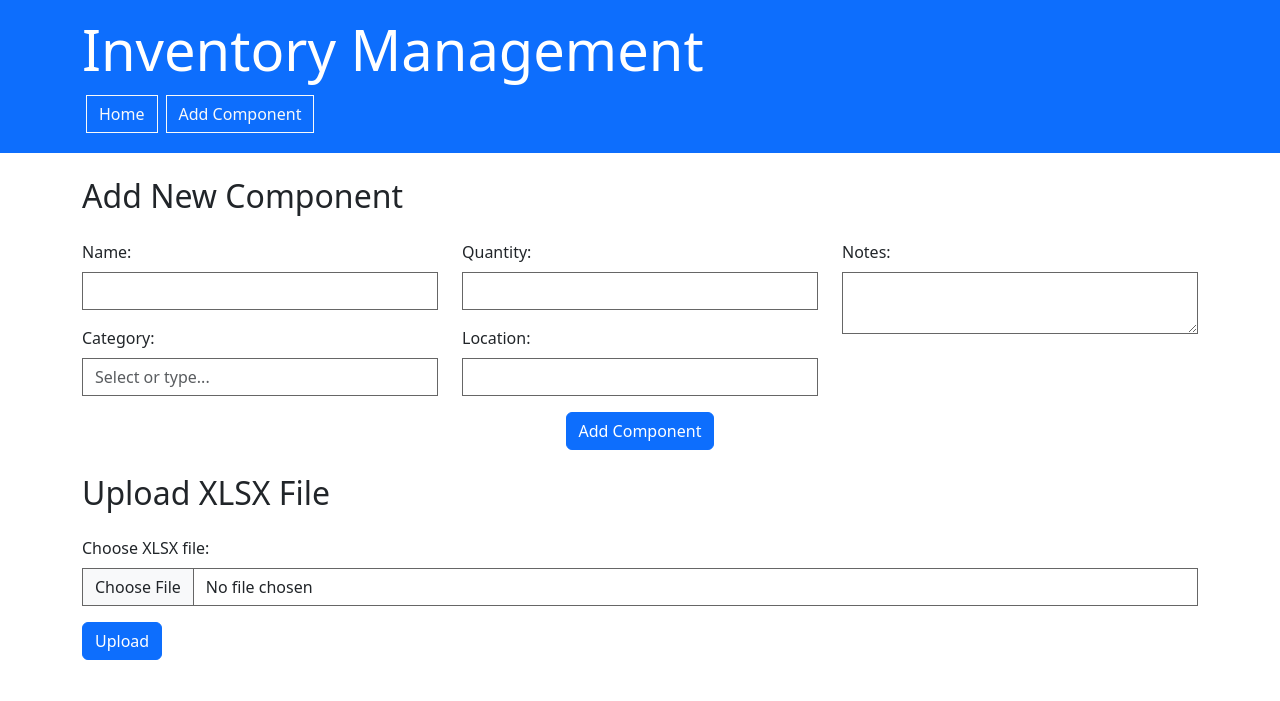
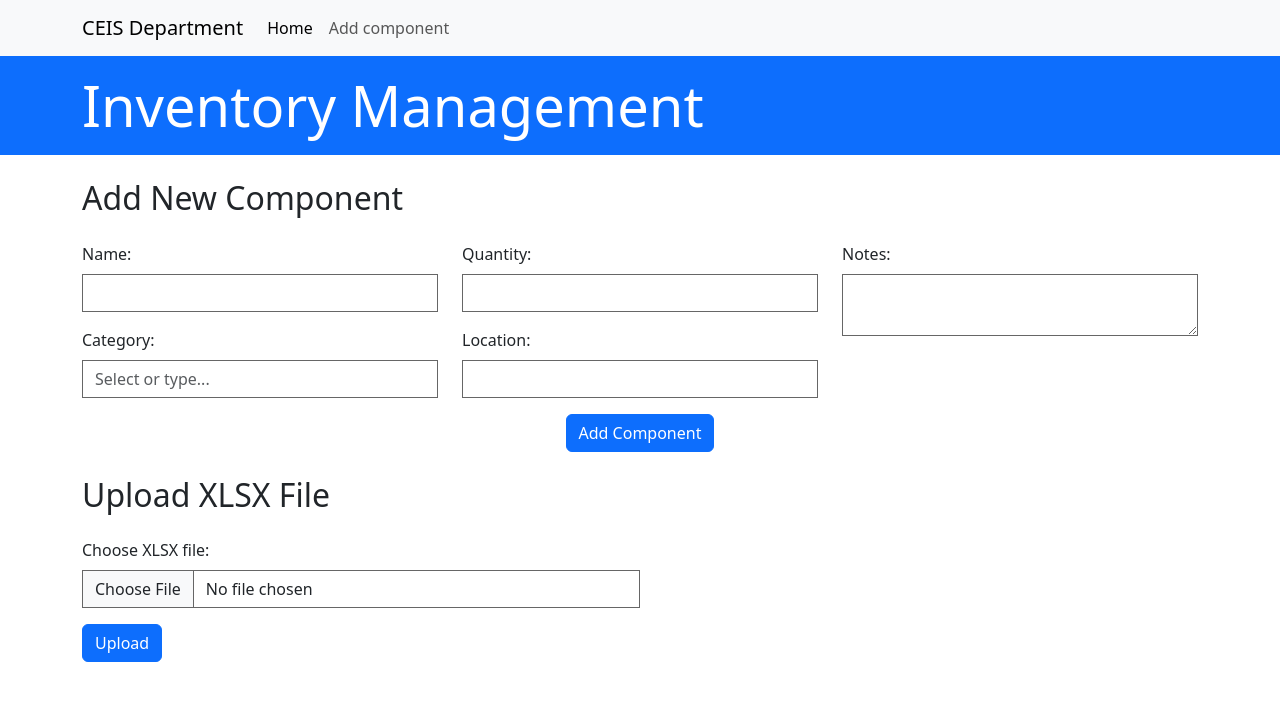
Before and after one commit to Abdu-Azaz/electro-components-inventory, a Flask app: page /add in a window 1280 px wide. Shown: the top 701 px of the page. Run offline with Flask 3, Linux system fonts and the light colour scheme; some libraries are stand-ins or nearby versions.

Commit message:
fix some bugs

```diff
--- a/app.py
+++ b/app.py
@@ -60,10 +60,12 @@ def clear():
 @app.route('/add', methods=['GET', 'POST'])
 def add():
     if request.method == 'POST':
+        print("Hello")
+        print(request.form)
         name = request.form['name']
-        category = request.form['category']
         quantity = request.form['quantity']
         location = request.form['location']
+        category = request.form['category']
         notes = request.form['notes']
 
         new_component = Component(name=name, category=category, quantity=quantity, location=location, notes=notes)
--- a/templates/add.html
+++ b/templates/add.html
@@ -12,7 +12,7 @@
                 </div>
             </div>
 
-            <!-- <div class="mb-3">
+                        <!-- <div class="mb-3">
                 <label for="category" class="form-label">Category:</label>
                 <input type="text" class="form-control" id="category" name="category" required placeholder="Boards, Sensors, Wires, components...">
                 <div class="invalid-feedback">
@@ -21,16 +21,16 @@
             </div> -->
                 <div class="form-group">
                     <label for="category" class="form-label">Category:</label>
-                    <input list="options" id="category" class="form-control" placeholder="Select or type...">
+                    <input list="options" name="category"   id="category" class="form-control" placeholder="Select or type..." autocomplete="off">
                     <datalist id="options">
                         <option value="Boards">
                         <option value="Sensors">
+                        <option value="Kits">
                         <option value="ELectronic Components">
                         <option value="Wires">
                         <option value="Other">
                     </datalist>
                 </div>
-
         </div>
         <div class="col-md-4">
             <div class="mb-3">
@@ -64,7 +64,7 @@
 <form method="POST" enctype="multipart/form-data">
     <div class="mb-3">
         <label for="file" class="form-label">Choose XLSX file:</label>
-        <input type="file" class="form-control" id="file" name="file" accept=".xlsx" required>
+        <input type="file" class="form-control w-50" id="file" name="file" accept=".xlsx .xls" required>
     </div>
     <button type="submit" class="btn btn-primary">Upload</button>
 </form>
--- a/templates/base.html
+++ b/templates/base.html
@@ -17,16 +17,43 @@
 </head>
 <body>
 
+    <nav
+        class="navbar navbar-expand-lg navbar-light bg-light"
+    >
+        <div class="container">
+            <a class="navbar-brand" href="#">CEIS Department</a>
+            <button
+                class="navbar-toggler hidden-lg-up"
+                type="button"
+                data-bs-toggle="collapse"
+                data-bs-target="#collapsibleNavId"
+                aria-controls="collapsibleNavId"
+                aria-expanded="false"
+                aria-label="Toggle navigation"
+            ></button>
+            <div class="collapse navbar-collapse" id="collapsibleNavId">
+                <ul class="navbar-nav me-auto mt-2 mt-lg-0">
+                    <li class="nav-item">
+                        <a class="nav-link active" href="/" aria-current="page"
+                            >Home
+                            <span class="visually-hidden">(current)</span></a
+                        >
+                    </li>
+                    <li class="nav-item">
+                        <a class="nav-link" href="{{ url_for('add') }}">Add component</a>
+                    </li>
+
+                </ul>
+
+            </div>
+        </div>
+    </nav>
 
     <header class="bg-primary text-white p-3">
         <div class="container">
-            <h1 class="display-4">Inventory Management</h1>
-            <nav class="nav">
-                <a class="btn border-1 rounded-0 btn-outline-light m-1" href="{{ url_for('index') }}">Home</a>
-                <a class="btn border-1 rounded-0 btn-outline-light m-1" href="{{ url_for('add') }}">Add Component</a>
-                <!-- <a class="btn border-1 rounded-0 btn-outline-light m-1" href="{{ url_for('upload') }}">Upload XLSX</a> -->
-
-            </nav>
+            <div class="flex flex-direction-row">
+                <span class="display-4">Inventory Management</span>
+            </div>
         </div>
     </header>
     <main class="container my-4">
--- a/templates/index.html
+++ b/templates/index.html
@@ -46,7 +46,7 @@
         <tr>
           <th>Name</th>
           <th>Category</th>
-          <th>Quantity</th>
+          <th>In Stock</th>
           <th>Location</th>
           <th>Out</th>
           <th>Total</th>
@@ -101,7 +101,7 @@
           <tr>
             <th>Borrower</th>
             <th>Component</th>
-            <th>Quantity</th>
+            <th>In Stock</th>
             <th>Borrowed Date</th>
             <th>Returned Date</th>
             <th>Actions</th>
```
Also changed, not shown: templates/update.html (+4 -4 lines), instance/inventory.db.
